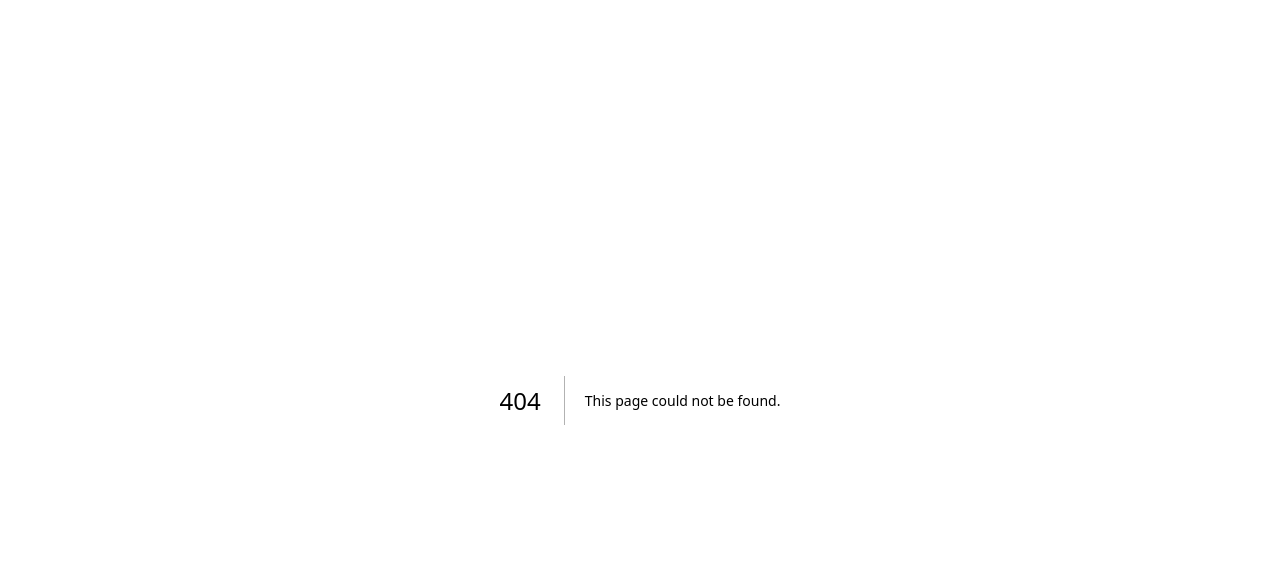
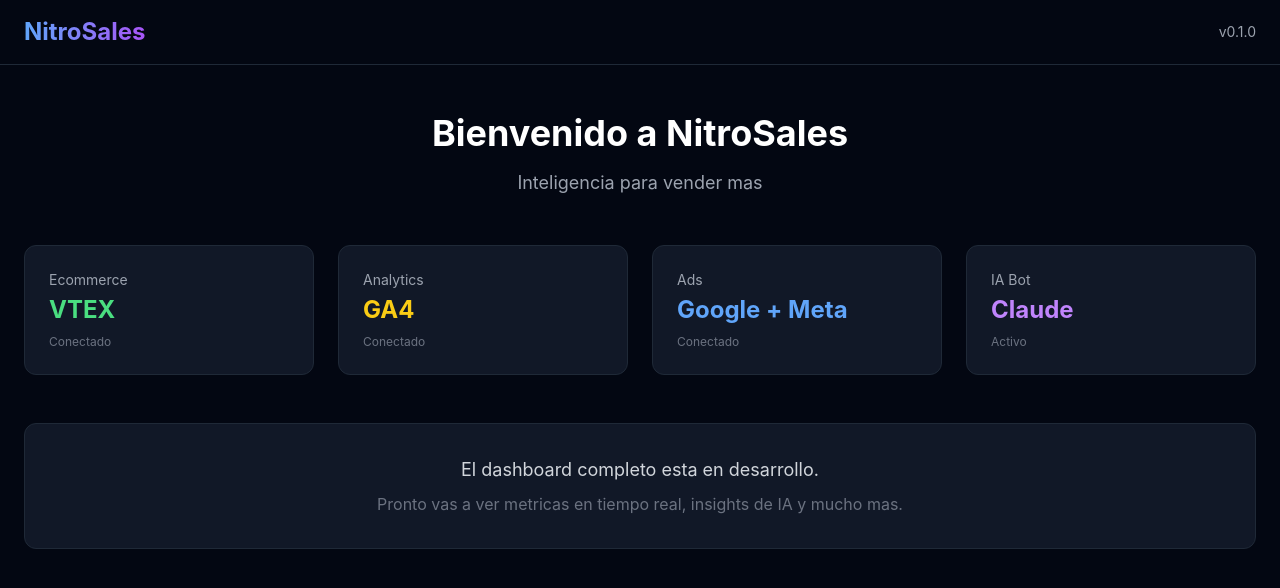
Before and after one commit to tlapidus-rgb/nitrosales, a Next.js app: page /dashboard in a window 1280 px wide. Before the commit this address had no page. Shown: the top 588 px of the page. Built offline with nearby package versions, Linux system fonts and the light colour scheme.

Commit message:
feat: add dashboard page with welcome UI

```diff
--- /dev/null
+++ b/src/app/dashboard/page.tsx
@@ -0,0 +1,46 @@
+export default function DashboardPage() {
+  return (
+    <div className="min-h-screen bg-gray-950 text-white">
+      <header className="border-b border-gray-800 px-6 py-4">
+        <div className="flex items-center justify-between max-w-7xl mx-auto">
+          <h1 className="text-2xl font-bold bg-gradient-to-r from-blue-400 to-purple-500 bg-clip-text text-transparent">
+            NitroSales
+          </h1>
+          <span className="text-sm text-gray-400">v0.1.0</span>
+        </div>
+      </header>
+      <main className="max-w-7xl mx-auto px-6 py-12">
+        <div className="text-center mb-12">
+          <h2 className="text-4xl font-bold mb-4">Bienvenido a NitroSales</h2>
+          <p className="text-gray-400 text-lg">Inteligencia para vender mas</p>
+        </div>
+        <div className="grid grid-cols-1 md:grid-cols-2 lg:grid-cols-4 gap-6 mb-12">
+          <div className="bg-gray-900 rounded-xl p-6 border border-gray-800">
+            <div className="text-sm text-gray-400 mb-1">Ecommerce</div>
+            <div className="text-2xl font-bold text-green-400">VTEX</div>
+            <div className="text-xs text-gray-500 mt-2">Conectado</div>
+          </div>
+          <div className="bg-gray-900 rounded-xl p-6 border border-gray-800">
+            <div className="text-sm text-gray-400 mb-1">Analytics</div>
+            <div className="text-2xl font-bold text-yellow-400">GA4</div>
+            <div className="text-xs text-gray-500 mt-2">Conectado</div>
+          </div>
+          <div className="bg-gray-900 rounded-xl p-6 border border-gray-800">
+            <div className="text-sm text-gray-400 mb-1">Ads</div>
+            <div className="text-2xl font-bold text-blue-400">Google + Meta</div>
+            <div className="text-xs text-gray-500 mt-2">Conectado</div>
+          </div>
+          <div className="bg-gray-900 rounded-xl p-6 border border-gray-800">
+            <div className="text-sm text-gray-400 mb-1">IA Bot</div>
+            <div className="text-2xl font-bold text-purple-400">Claude</div>
+            <div className="text-xs text-gray-500 mt-2">Activo</div>
+          </div>
+        </div>
+        <div className="bg-gray-900 rounded-xl p-8 border border-gray-800 text-center">
+          <p className="text-gray-300 text-lg">El dashboard completo esta en desarrollo.</p>
+          <p className="text-gray-500 mt-2">Pronto vas a ver metricas en tiempo real, insights de IA y mucho mas.</p>
+        </div>
+      </main>
+    </div>
+  );
+}
```
